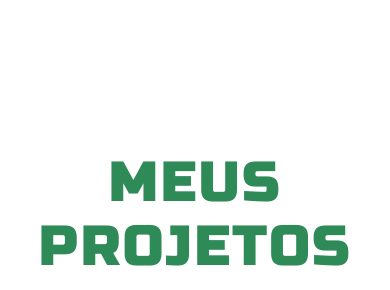
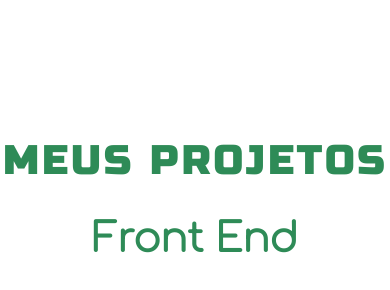
Before and after one commit to evertonmartins707/MeuSite, a plain HTML site: page index.html in a window 390 px wide. Shown: the part 1600-1890 px from the top of the page. Drawn offline with Linux system fonts and the light colour scheme; grey boxes are pictures that could not be loaded; a web font is replaced by a local one.

Commit message:
subtitulos atualizados

```diff
--- a/css/estilo.css
+++ b/css/estilo.css
@@ -43,7 +43,7 @@ h2 {
     text-align: center;
 }
 .title-section{
-    font-size: 40pt;
+    font-size: clamp(1rem, 10vw, 40pt);
     text-transform: uppercase;
     margin-top: 1em;
 }
```
